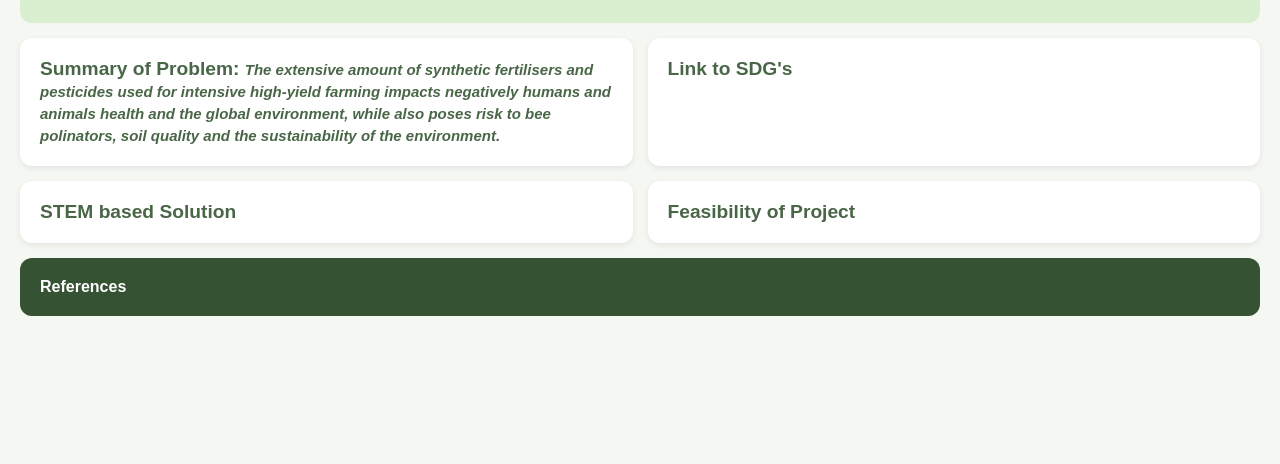
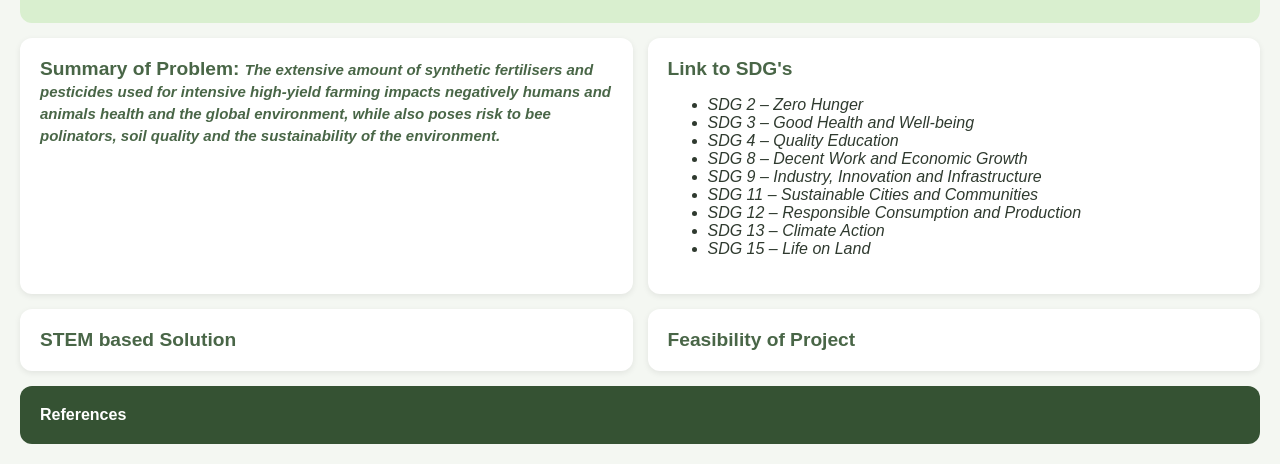
Before and after one commit to KodeIva/organic-farming-poster, a plain HTML site: page index.html in a window 1280 px wide. Shown: the part 356-820 px from the top of the page. Drawn offline with Linux system fonts and the light colour scheme.

Commit message:
Update index.html
Added <ul> with list of the SDG links

```diff
--- a/index.html
+++ b/index.html
@@ -37,7 +37,19 @@
    <div><b>Summary of Problem: <i style="font-size:15px">The extensive amount of synthetic fertilisers and pesticides used for intensive high-yield farming impacts negatively humans and animals health and the global environment, while also poses risk to bee polinators, soil quality and the sustainability of the environment.</i></b>
 
    </div>
-   <div><b>Link to SDG's</b></div>
+   <div><b>Link to SDG's</b>
+      <ul> <i>
+      <li>SDG 2 – Zero Hunger</li>
+      <li>SDG 3 – Good Health and Well-being</li>
+      <li>SDG 4 – Quality Education
+      <li>SDG 8 – Decent Work and Economic Growth</li>
+      <li>SDG 9 – Industry, Innovation and Infrastructure</li>
+      <li>SDG 11 – Sustainable Cities and Communities</li>
+      <li>SDG 12 – Responsible Consumption and Production</li>
+      <li>SDG 13 – Climate Action</li>
+      <li>SDG 15 – Life on Land</li></i>
+     </ul>
+   </div>
   </div>
   <div class="bottom">
    <div><b>STEM based Solution</b></div>
```
